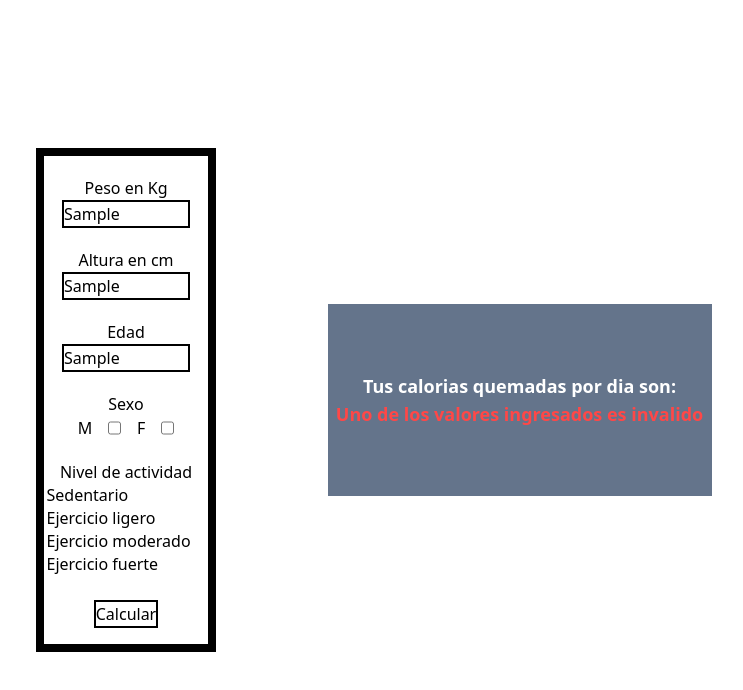
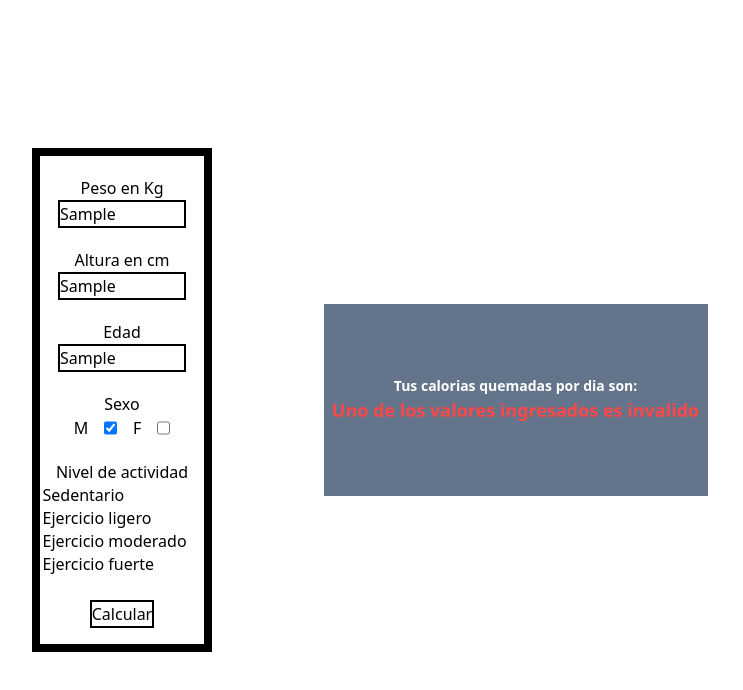
Before and after one commit to Lucas1933/BasicBMICalculatorJs, a plain HTML site: page pages/calculadoraDeCalorias.html in a window 1280 px wide. Both pictures are taken after typing "Sample", "Sample", "Sample" into the empty fields and a click on the button "Calcular". Shown: the whole page, without its empty margins (266-1009 px from the left). Drawn offline with Linux system fonts and the light colour scheme.

Commit message:
validacion de datos mas robusta, no se rompe sin importar los datos ingresados, ahora el sexo viene marcado como M por defecto para evitar que el usuario no elija uno

```diff
--- a/js/calculadoraScript.js
+++ b/js/calculadoraScript.js
@@ -1,4 +1,5 @@
 let sexo = document.querySelectorAll("input[type=checkbox]");
+sexo[0].checked = true;
 let botonCalcular = document.getElementById("calcularBoton");
 let sexoSeleccionado;
 
@@ -45,11 +46,18 @@ class CalculadoraMetabolica {
 function appendResult(resultado) {
   let resultadoText = document.getElementById("resultadoText");
   resultadoText.style.color = "white";
-  resultadoText.innerText = parseInt(resultado) + " Kl";
+  if (!isNaN(resultado)) resultadoText.innerText = parseInt(resultado) + " Kl";
 }
 
 function validateValues(peso, altura, edad) {
-  if (isNaN(peso) || isNaN(altura) || isNaN(edad)) {
+  if (
+    isNaN(peso) ||
+    isNaN(altura) ||
+    isNaN(edad) ||
+    peso <= 0 ||
+    altura <= 0 ||
+    edad <= 0
+  ) {
     document.getElementById("resultadoText").style.color = "#FF4747";
     document.getElementById("resultadoText").innerText =
       "Uno de los valores ingresados es invalido";
--- a/pages/calculadoraDeCalorias.html
+++ b/pages/calculadoraDeCalorias.html
@@ -11,7 +11,9 @@
     <title>Calculadora de calorias</title>
   </head>
   <body class="flex items-center justify-center">
-    <div class="calculadora h-auto w-auto border-8 border-solid border-black">
+    <div
+      class="calculadora ml-2 h-auto w-auto border-8 border-solid border-black"
+    >
       <form
         id="formulario"
         class="flex flex-col items-center justify-center"
@@ -61,13 +63,15 @@
       </form>
     </div>
     <div
-      class="ml-28 flex h-48 w-96 flex-col items-center justify-center bg-slate-500"
+      class="ml-10 mr-4 flex h-48 w-96 flex-col items-center justify-center bg-slate-500 lg:ml-28"
     >
-      <p class="inline-block text-lg font-bold text-white">
+      <p class="inline-block text-center text-sm font-bold text-white">
         Tus calorias quemadas por dia son:
       </p>
-
-      <p id="resultadoText" class="text-lg font-bold text-white"></p>
+      <p
+        id="resultadoText"
+        class="text-center text-lg font-bold text-white"
+      ></p>
     </div>
   </body>
 </html>
```
Also changed, not shown: dist/output.css.
